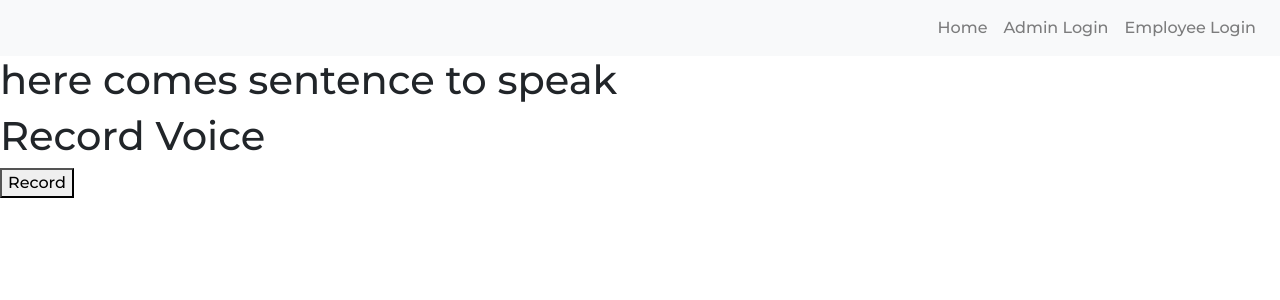
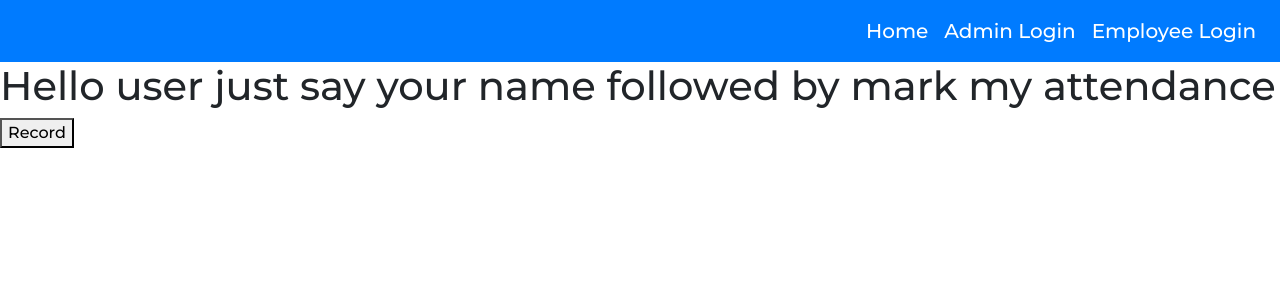
Before and after one commit to archi1112/finalyearproject, a Django app: page /recordvoice/1 in a window 1280 px wide. Shown: the top 300 px of the page. Run offline with Django 4.2, Linux system fonts and the light colour scheme; some libraries are stand-ins or nearby versions.

Commit message:
navbar modified

```diff
--- a/templates/audio.html
+++ b/templates/audio.html
@@ -1,6 +1,6 @@
 {% extends 'base.html' %} {% block content %}
-<h1>here comes sentence to speak</h1>
-<h1>Record Voice</h1>
+<h1>Hello user just say your name followed by mark my attendance</h1>
+
 <form method="post">
   {% csrf_token %}
   <button type="submit">Record</button>
--- a/templates/base.html
+++ b/templates/base.html
@@ -25,20 +25,19 @@
         font-family: "Montserrat", sans-serif;
       }
 
-      .navbar-toggler {
-        background-color: grey;
+      .navbar-nav a {
+        font-size: 20px;
+        color: white;
       }
 
       .navbar-nav li:hover {
         background-color: blue;
-
         border-radius: 20px;
+        color: white;
       }
     </style>
 
-    <nav class="navbar navbar-expand-lg navbar-light bg-light">
-      {% comment %} <a class="navbar-brand" href="#">Navbar</a> {% endcomment %}
-
+    <nav class="navbar navbar-expand-lg bg-primary">
       <button
         class="navbar-toggler"
         type="button"
```
